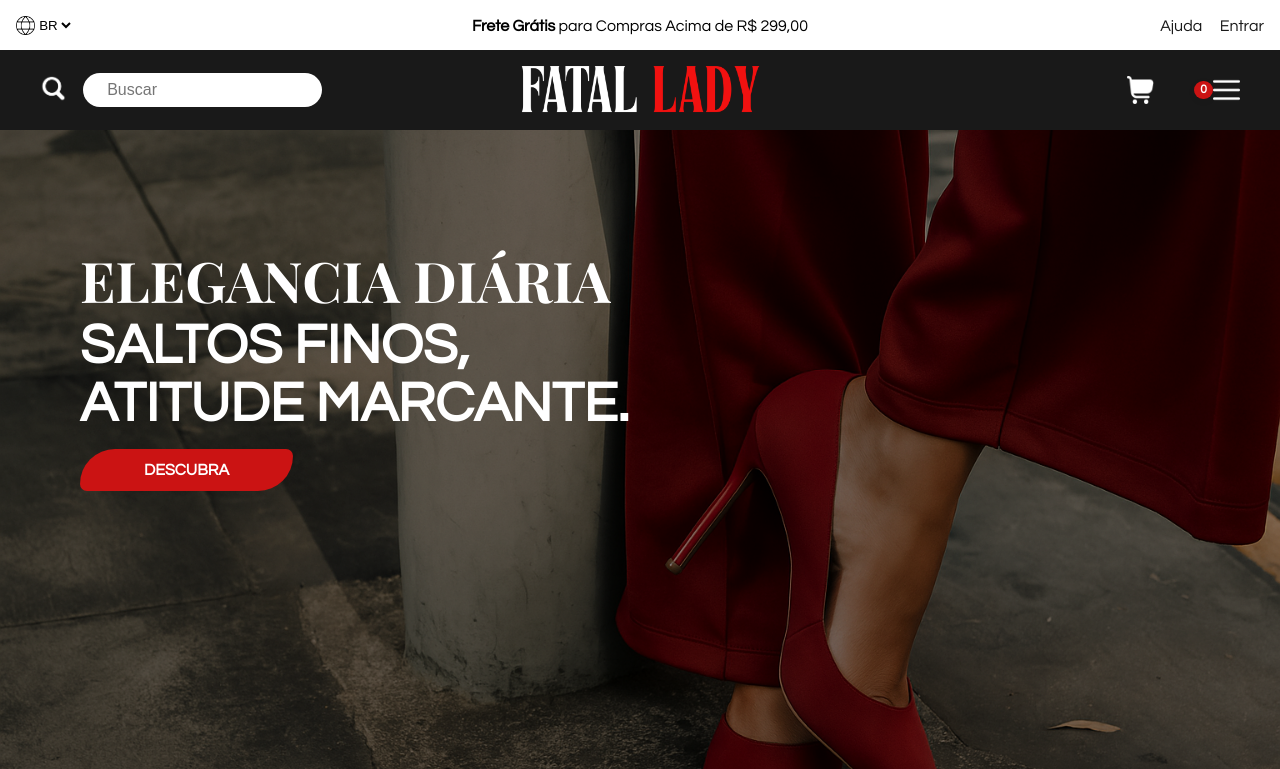
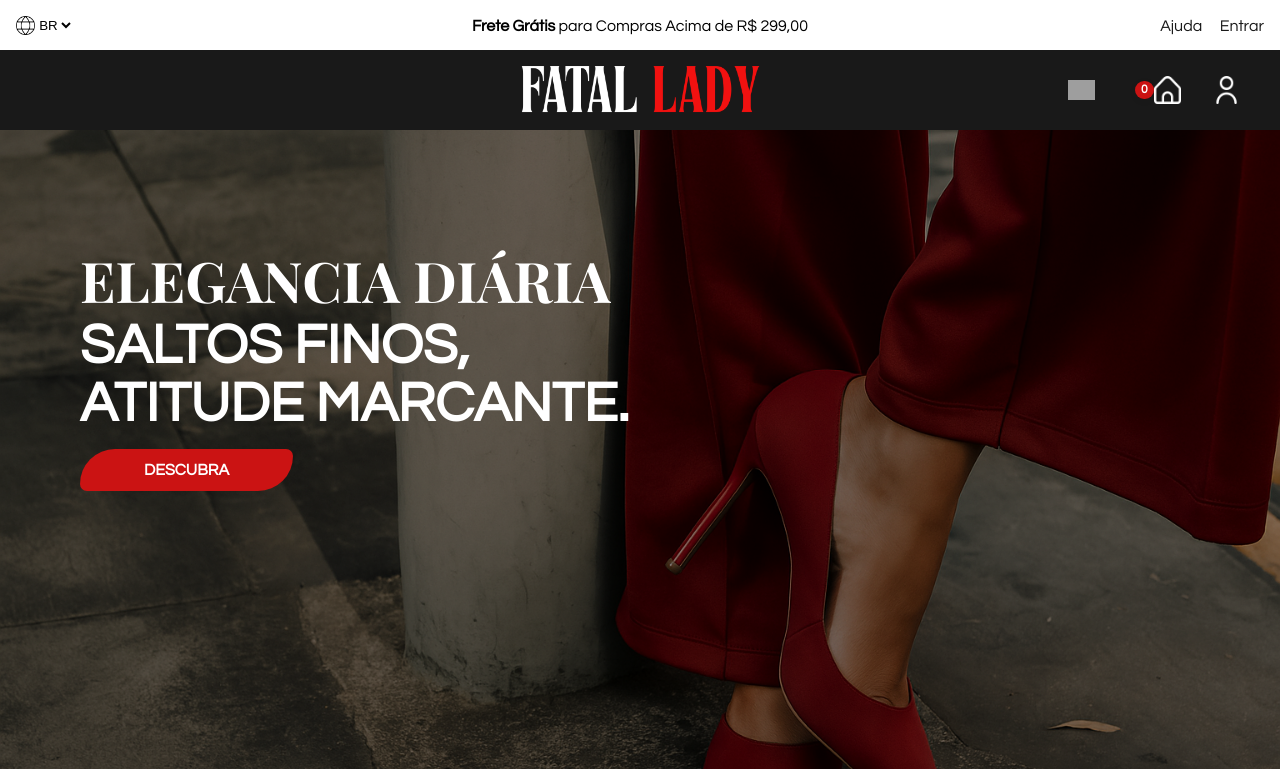
Before and after one commit to JLSCamelo/Fatal-Lady, a FastAPI app: page / in a window 1280 px wide. Shown: the top 769 px of the page. Run offline with FastAPI, Linux system fonts and the light colour scheme; parts of the project's set-up code (start-up, migrations or seed data) failed here and were passed over; some libraries are stand-ins or nearby versions; grey boxes are pictures that could not be loaded.

Commit message:
Alterações no header principal (incompleto)

```diff
--- a/app/views/static/css/home-style.css
+++ b/app/views/static/css/home-style.css
@@ -109,9 +109,9 @@ nav {
   margin-right: 2rem;
 }
 
-#search-icon,
+#home-icon,
 #shopping-kart-icon,
-#menu-hamburguer-icon {
+#user-icon {
   width: 1.7rem;
 }
 
--- a/app/views/templates/index.html
+++ b/app/views/templates/index.html
@@ -46,23 +46,6 @@
 
     <nav>
       <div class="nav-div">
-        <form action="/search" method="get" id="search-form">
-          <button type="submit">
-            <img
-              src="/static/uploads/img/home/icons-main/lupa.png"
-              id="search-icon"
-            />
-          </button>
-          <input
-            type="search"
-            id="search-input"
-            name="Search"
-            placeholder="Buscar"
-          />
-        </form>
-      </div>
-
-      <div class="nav-div">
         <a href="/">
           <img
             src="/static/uploads/img/home/icons-main/letreiro-logo.png"
@@ -74,13 +57,18 @@
 
       <div class="nav-div">
         <img
-          src="/static/uploads/img/home/icons-main/carrinho-de-compras.png"
+          src="/static/uploads/img/home/icons-main/shopping-kart-icon.png"
           id="shopping-kart-icon"
           class="icons"
         />
         <img
-          src="/static/uploads/img/home/icons-main/menu-hamburguer.png"
-          id="menu-hamburguer-icon"
+          src="/static/uploads/img/home/icons-main/home.png"
+          id="home-icon"
+          class="icons"
+        />
+        <img
+          src="/static/uploads/img/home/icons-main/user.png"
+          id="user-icon"
           class="icons"
         />
       </div>
```
Also changed, not shown: app/views/static/uploads/img/home/icons-main/carrinho-de-compras.png (deleted), app/views/static/uploads/img/home/icons-main/home.png (added), app/views/static/uploads/img/home/icons-main/lupa.png (deleted), app/views/static/uploads/img/home/icons-main/menu-hamburguer.png (deleted), app/views/static/uploads/img/home/icons-main/shopping-cart.png (added), app/views/static/uploads/img/home/icons-main/user.png (added).
